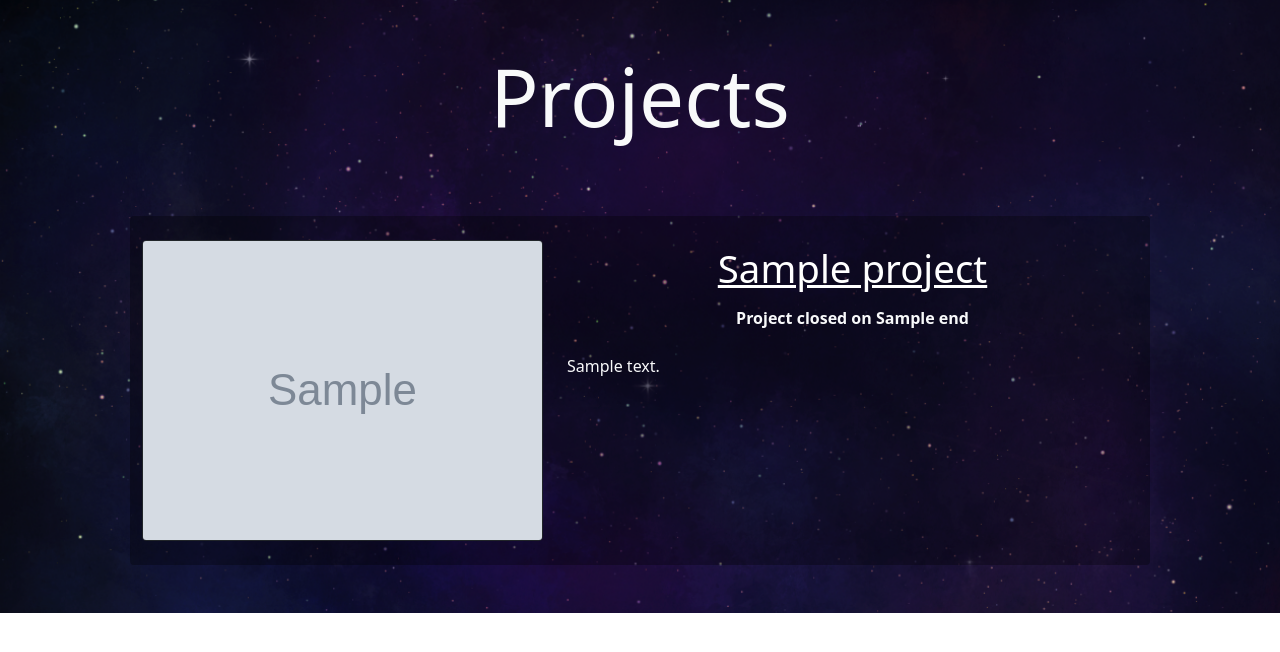
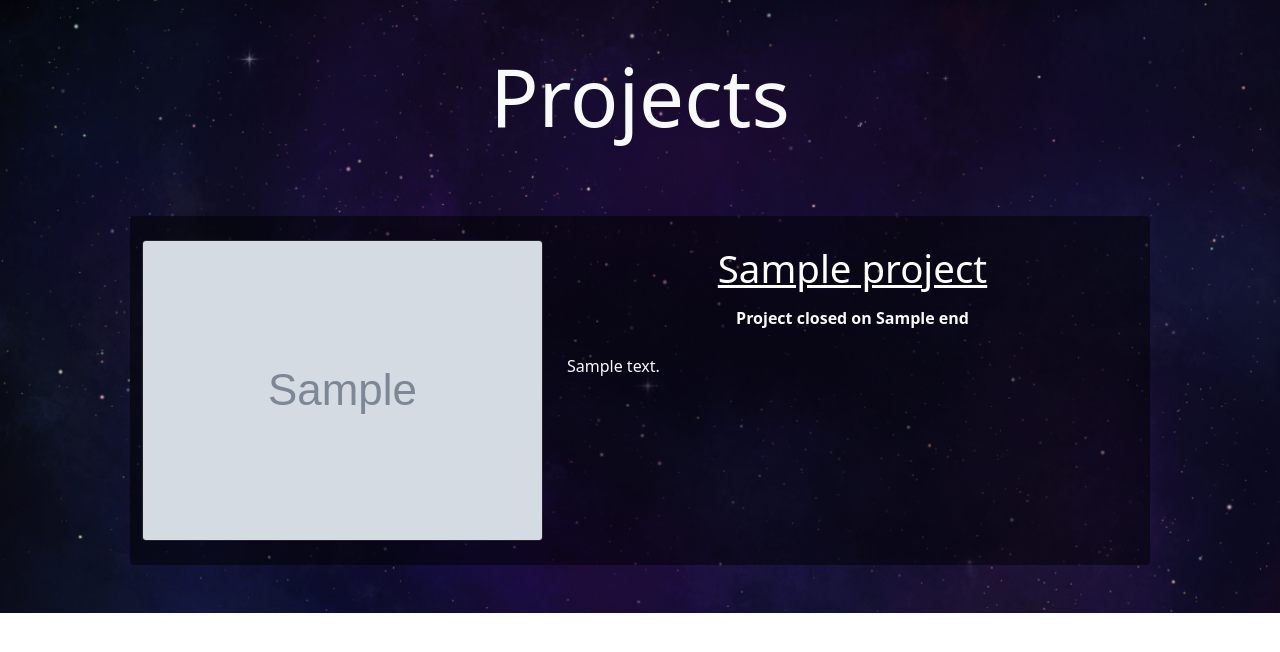
Before and after one commit to SevanBrodjian/SevanBNet-backend, a Django app: template catalog/templates/projects.html in a window 1280 px wide. Shown: the part 59-711 px from the top of the page. Run offline with Django 4.2, Linux system fonts and the light colour scheme; the template is opened without the code that fills it: most values are stand-ins (such as "Sample title", 1, 10 or a date in 2020); grey boxes marked "Sample" are stand-in pictures.

Commit message:
Graphical improvements

```diff
--- a/catalog/models.py
+++ b/catalog/models.py
@@ -35,7 +35,7 @@ class Project(models.Model):
     association = models.ManyToManyField(Association, blank=True)
 
     class Meta:
-        ordering = ['ongoing', '-end', 'title']
+        ordering = ['-ongoing', '-end', 'title']
 
     def __str__(self):
         """String for representing the Model object."""
--- a/catalog/templates/projects.html
+++ b/catalog/templates/projects.html
@@ -26,7 +26,7 @@
     {% if projects %}
         {% for project in projects %}
         <div class="container">
-            <div class="row mx-5 my-4 rounded" style="background-color: rgba(0, 0, 0, 0.3);">
+            <div class="row mx-5 my-4 rounded" style="background-color: rgba(0, 0, 0, 0.5);">
                 <div class="col-5">
                     <a href="{{ project.get_absolute_url }}">
                         <img class="img-fluid rounded mx-sm-auto d-block my-4 border border-dark" src="{{ project.img.url }}" alt="{{ project.title }}">
@@ -52,7 +52,7 @@
                     </div>
 
                     {% if project.description %}
-                        <div class="row mt-2">
+                        <div class="row mt-2 rounded">
                             <div class="col"><p style="white-space: pre-line; overflow: hidden;
                                                         text-overflow: ellipsis;
                                                         display: -webkit-box;
```
